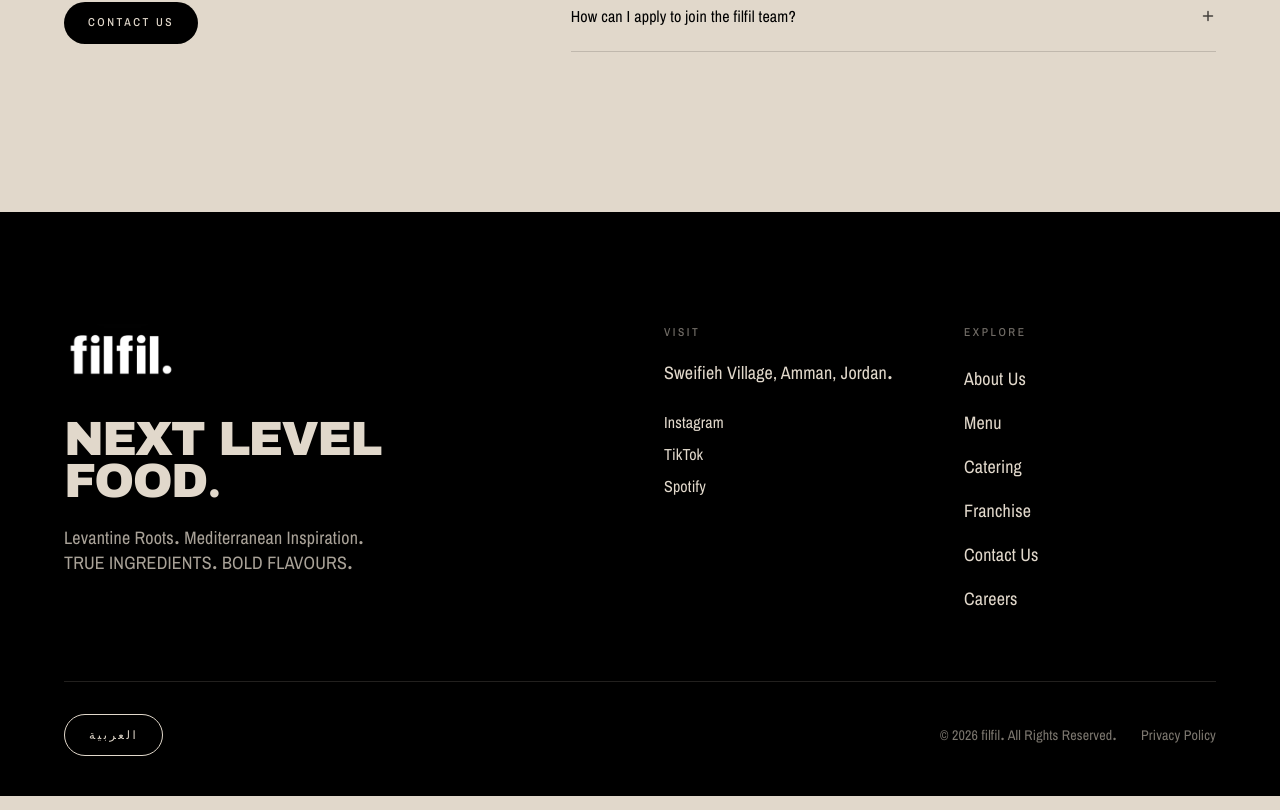
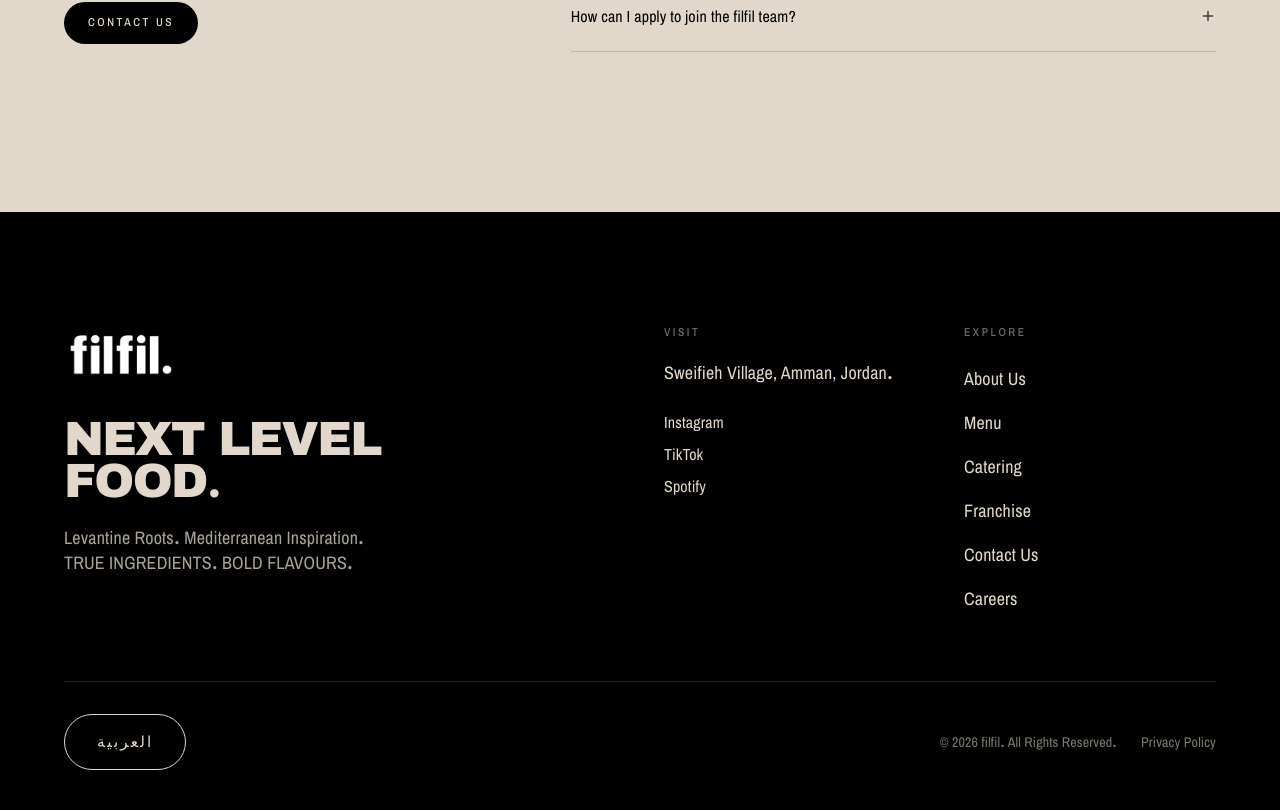
Before and after one commit to SaifAltayeh/filfil-front-end, a Next.js app: page / in a window 1280 px wide. Shown: the part 6658-7468 px from the top of the page. Built offline with nearby package versions, Linux system fonts and the light colour scheme; no server answers; a web font is replaced by a local one.

Commit message:
change arabic cta

```diff
--- a/src/components/i18n/LanguageSwitch.tsx
+++ b/src/components/i18n/LanguageSwitch.tsx
@@ -29,7 +29,11 @@ export function LanguageSwitch({ className }: { className?: string }) {
         });
       }}
       aria-label={label}
-      className={cn(buttonClassName({ variant: "outline", tone: "light" }), className)}
+      className={cn(
+        buttonClassName({ variant: "outline", tone: "light" }),
+        "!px-7 !py-3.5 !text-[0.88rem] !tracking-[0.1em] sm:!px-8 sm:!py-4 sm:!text-[0.95rem] sm:!tracking-[0.14em]",
+        className,
+      )}
     >
       {name}
     </button>
```
